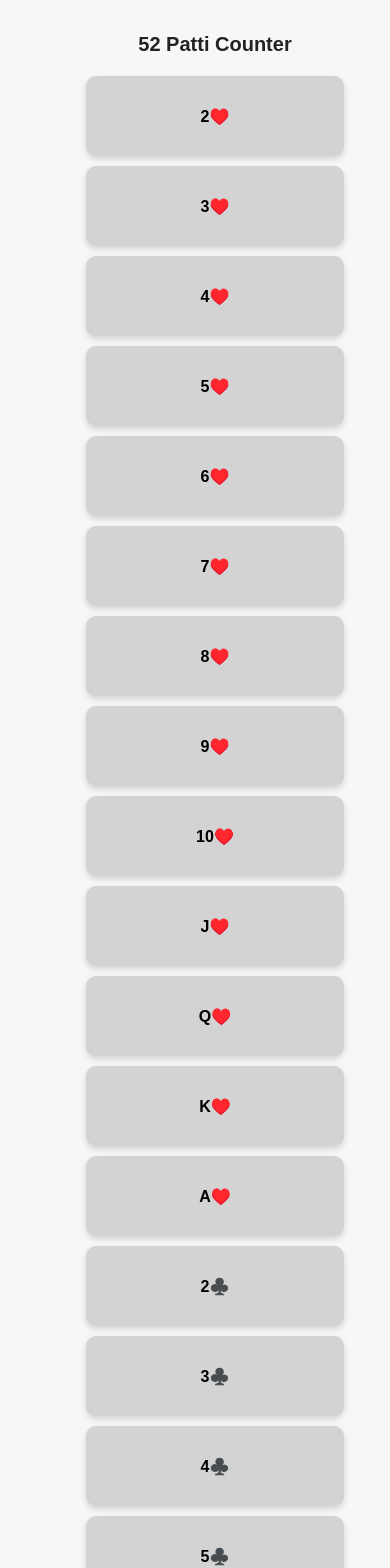
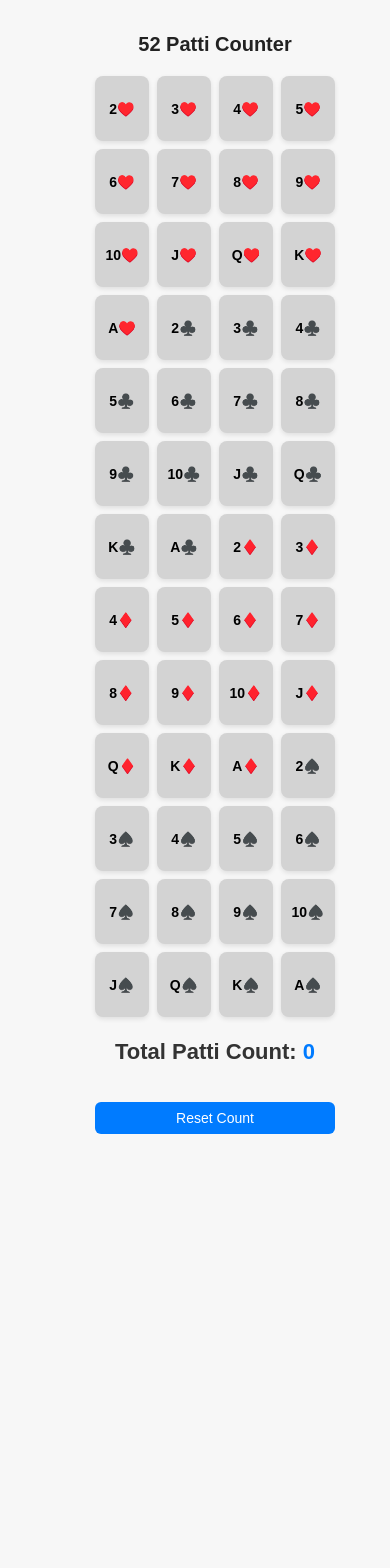
Before and after one commit to shahidansari97/teen-patti, a React (Create React App) app: page / in a window 390 px wide. Shown: the top 1568 px of the page. After the commit the page ends 1154 px from the top, so only its background shows below. Built offline with nearby package versions, Linux system fonts and the light colour scheme.

Commit message:
new commit message

```diff
--- a/src/PattiCounter.css
+++ b/src/PattiCounter.css
@@ -27,26 +27,26 @@ h1 {
 /* ===== Cards Container ===== */
 .cards-container {
   display: grid;
-  grid-template-columns: repeat(4, 1fr); /* ✅ 4 cards per row */
-  gap: 16px; /* a little more gap for bigger cards */
+  grid-template-columns: repeat(auto-fit, minmax(70px, 1fr));
+  gap: 12px;
   max-width: 100%;
   margin: 0 auto;
 }
 
 /* ===== Card Styles ===== */
 .card {
-  height: 130px; /* ✅ bigger height */
+  height: 100px;
   background-color: #d3d3d3;
   display: flex;
   align-items: center;
   justify-content: center;
-  font-size: 24px; /* ✅ bigger font */
+  font-size: 20px;
   font-weight: bold;
-  border-radius: 10px;
+  border-radius: 8px;
   cursor: pointer;
   position: relative;
   transition: transform 0.2s ease-in-out, background-color 0.3s;
-  box-shadow: 0px 3px 6px rgba(0, 0, 0, 0.15);
+  box-shadow: 0px 2px 5px rgba(0, 0, 0, 0.1);
 }
 
 .card:hover {
@@ -60,15 +60,15 @@ h1 {
 
 .card .cross {
   position: absolute;
-  top: 8px;
-  left: 8px;
-  font-size: 24px;
+  top: 5px;
+  left: 5px;
+  font-size: 22px;
 }
 
 /* ===== Counter ===== */
 .count {
-  margin-top: 20px;
-  font-size: 24px; /* slightly bigger */
+  margin-top: 15px;
+  font-size: 22px;
   font-weight: bold;
   color: #333;
 }
@@ -79,13 +79,13 @@ h1 {
 
 /* ===== Button ===== */
 button {
-  margin-top: 20px;
-  padding: 12px 24px;
+  margin-top: 15px;
+  padding: 10px 20px;
   font-size: 16px;
   background-color: #007bff;
   color: white;
   border: none;
-  border-radius: 8px;
+  border-radius: 6px;
   cursor: pointer;
   transition: background-color 0.2s ease-in-out;
 }
@@ -100,37 +100,37 @@ button:hover {
     font-size: 24px;
   }
   .card {
-    height: 110px;
-    font-size: 20px;
+    height: 90px;
+    font-size: 18px;
   }
 }
 
 @media (max-width: 768px) {
   .cards-container {
-    grid-template-columns: repeat(2, 1fr); /* 2 cards per row */
-    gap: 12px;
+    grid-template-columns: repeat(auto-fit, minmax(60px, 1fr));
+    gap: 10px;
   }
   .card {
-    height: 100px;
-    font-size: 18px;
+    height: 80px;
+    font-size: 16px;
   }
   h1 {
     font-size: 22px;
   }
   button {
-    padding: 10px 20px;
+    padding: 8px 16px;
     font-size: 14px;
   }
 }
 
 @media (max-width: 480px) {
   .cards-container {
-    grid-template-columns: repeat(1, 1fr); /* 1 card per row */
-    gap: 10px;
+    grid-template-columns: repeat(auto-fit, minmax(50px, 1fr));
+    gap: 8px;
   }
   .card {
-    height: 80px;
-    font-size: 16px;
+    height: 65px;
+    font-size: 14px;
   }
   h1 {
     font-size: 20px;
```
